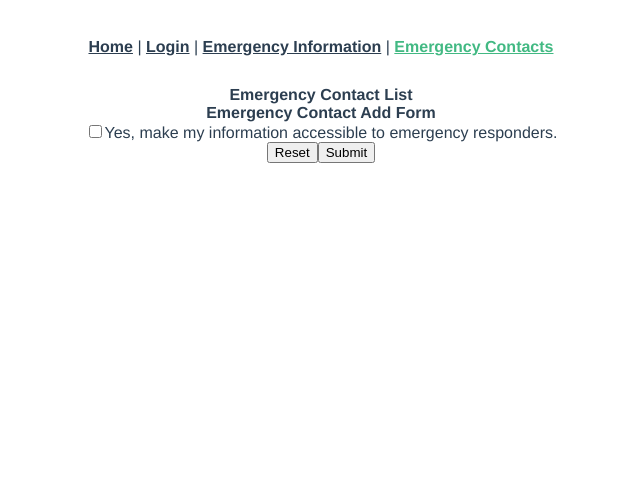
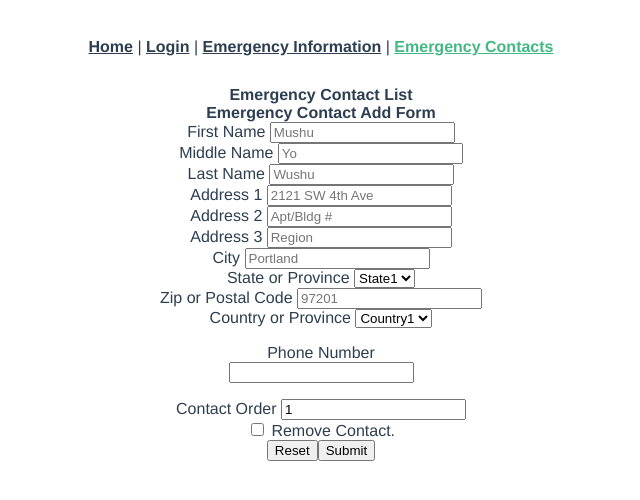
Before and after one commit to psu-oit-capstone/emp-front-end, a Vue app: page /emergency-contacts in a window 1280 px wide. Shown: the top 500 px of the page, without its empty margins (319-959 px from the left). Built offline with nearby package versions, Linux system fonts and the light colour scheme.

Commit message:
Progress:
Growing List Display - finished, tested
Create Contact - finished, tested
Ordering Logic - TODO
Deletion - TODO
Editing - TODO

```diff
--- a/src/views/EmergencyContactList.vue
+++ b/src/views/EmergencyContactList.vue
@@ -10,8 +10,42 @@
         <b>Emergency Contact Add Form</b>
         <div class="contact-form">
             <div>
-                <input type="checkbox" name="register-checkbox" v-model="regbox" v-bind:id="regbox"/>
-                <label for="regbox">Yes, make my information accessible to emergency responders.</label>
+                <label for="fnamebox">First Name
+                    <input type="text" placeholder="Mushu" v-model="fnamebox" v-bind:id="fnamebox"/></label><br>
+                <label for="mnamebox">Middle Name
+                    <input type="text" placeholder="Yo" v-model="mnamebox" v-bind:id="mnamebox"/></label><br>
+                <label for="lnamebox">Last Name
+                    <input type="text" placeholder="Wushu" v-model="lnamebox" v-bind:id="lnamebox"/></label><br>
+                <label for="address1box">Address 1
+                    <input type="text" placeholder="2121 SW 4th Ave" v-model="address1box" v-bind:id="address1box"/></label><br>
+                <label for="address2box">Address 2
+                    <input type="text" placeholder="Apt/Bldg #" v-model="address2box" v-bind:id="address2box"/></label><br>
+                <label for="address3box">Address 3
+                    <input type="text" placeholder="Region" v-model="address3box" v-bind:id="address3box"/></label><br>
+                <label for="citybox">City
+                    <input type="text" placeholder="Portland" v-model="citybox" v-bind:id="citybox"/></label><br>
+                <label for="statebox">State or Province <select name="state" v-bind:id="statebox">
+                    <option value="state1">State1</option>
+                    <option value="state2">State2</option>
+                    <option value="state3">State3</option>
+                    <option value="state4">State4</option>
+                    </select></label><br>
+                <label for="zipbox">Zip or Postal Code
+                    <input type="text" placeholder="97201" v-model="zipbox" v-bind:id="zipbox"/></label><br>
+                <label for="countrybox">Country or Province <select name="country" v-bind:id="countrybox">
+                    <option value="country1">Country1</option>
+                    <option value="country2">Country2</option>
+                    <option value="country3">Country3</option>
+                    <option value="country4">Country4</option>
+                    </select></label><br>
+                <p class="label">Phone Number
+                    <PhoneNumberInput id="phone-input" @change="handleChange"/></p>
+                <label for="orderbox">Contact Order
+                    <input type="number" placeholder="" v-model.number="orderbox" v-bind:id="orderbox" min="1"/></label><br>
+
+                <label for="regbox">
+                    <input type="checkbox" name="register-checkbox" v-model="regbox" v-bind:id="regbox"/>
+                Remove Contact.</label>
             </div>
             <!-- Buttons are here -->
             <button type="button" v-on:click="reset()">Reset</button>
@@ -21,22 +55,32 @@
 </template>
 
 <script>
+import PhoneNumberInput from '@/components/PhoneNumberInput.vue'
 
     export default {
         name: "EmergencyContactList",
-
+        components: {
+            PhoneNumberInput
+        },
         //This is for button clicks
         methods: {
             submit() {
                 //replace with functionality
-                this.contacts.push(this.regbox);
-                console.log("data submitted: User registration value is ", this.regbox); // eslint-disable-line no-console
+                this.contacts.push(this.makeContact());
             },
             reset() {
                 //replace with functionality
                 this.regbox = false;
-                console.log("data reset: registration flag is ", this.regbox); // eslint-disable-line no-console
             },
+            handleChange: function(childID, errors) {var vm = this;},
+            makeContact() {
+                return {name: [this.fnamebox, this.mnamebox, this.lnamebox],
+                        address: [this.address1box, this.address2box, this.address3box],
+                        area: [this.countrybox, this.statebox, this.citybox, this.zipbox],
+                        order: this.orderbox,
+                        delete: this.regbox
+                }
+            }
         },
 
 
@@ -45,11 +89,33 @@
             //Hold data for input fields here like this if it needs to be mutated
             contacts: [],
             regbox: {type: Boolean, default: false},
+            fnamebox: {type: String, default: ""},
+            mnamebox: {type: String, default: ""},
+            lnamebox: {type: String, default: ""},
+            address1box: {type: String, default: ""},
+            address2box: {type: String, default: ""},
+            address3box: {type: String, default: ""}, //Do we REALLY need 3 address lines? According to research this is city/district/state
+            citybox: {type: String, default: ""},
+            statebox: {type: String, default: ""},
+            zipbox: {type: String, default: ""},
+            countrybox: {type: String, default: ""},
+            orderbox: 1,
         }},
         //This initializes the above declarations
         created: function() {
             //This is one way to handle massive text blobs in a template but is not strictly necessary
-            this.regbox = false
+            this.fnamebox = "";
+            this.mnamebox = "";
+            this.lnamebox = "";
+            this.address1box = "";
+            this.address2box = "";
+            this.address3box = "";
+            this.citybox = "";
+            this.statebox = "";
+            this.zipbox = "";
+            this.countrybox = "";
+            this.orderbox = 1;
+            this.regbox = false;
         },
     }
 </script>
```
